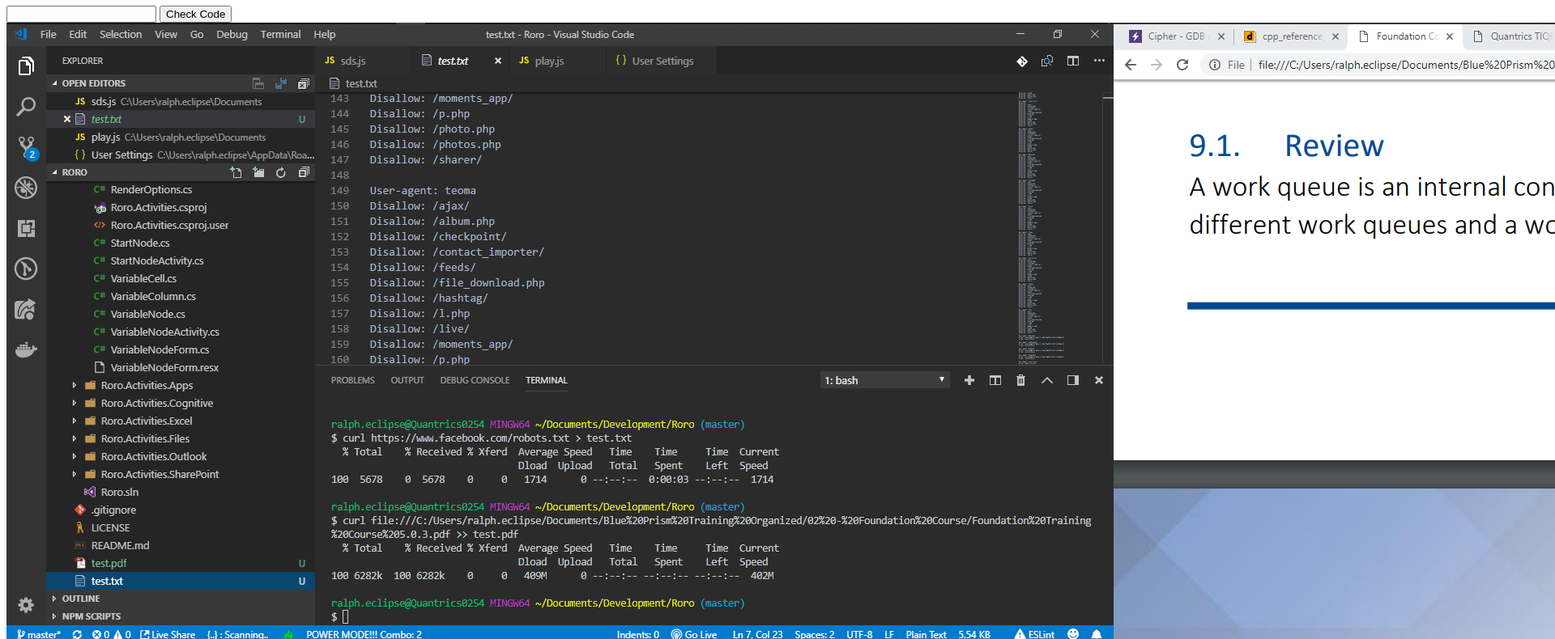
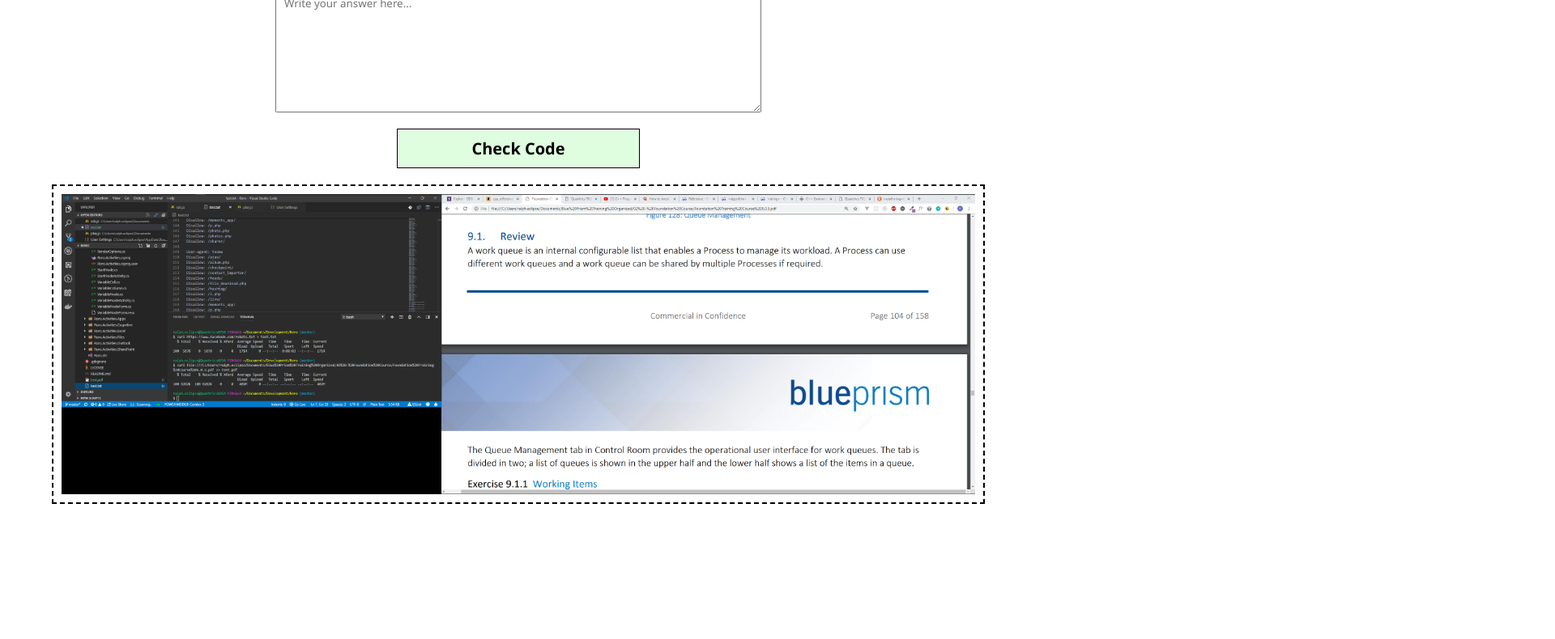
Before and after one commit to ralphchristianeclipse/code-quiz, a plain HTML site: page index.html in a window 1280 px wide. Shown: the part 74-864 px from the top of the page at 81% size, 1920 px wide, since content can reach past the window. After the commit the page ends 800 px from the top, so only its background shows below. Drawn offline with Linux system fonts and the light colour scheme.

Commit message:
:sparkles: UI Design

```diff
--- a/index.css
+++ b/index.css
@@ -1,25 +1,48 @@
-table.calculator tbody > tr > td {
-  padding: 60px 80px;
-  border: 2px solid #000;
-  cursor: pointer;
-  background: #f6f6f6;
-  font-size: 24px;
-  font-weight: bold;
+* {
+  margin: 0;
+  padding: 0;
+  font-family: 'Segoe UI', Tahoma, Geneva, Verdana, sans-serif;
+  box-sizing: border-box;
 }
-table.calculator tbody > tr:nth-child(4) > td:not(:nth-child(2)) {
-  background: #e6e6e6;
-  font-weight: regular;
+#code-image {
+  display: block;
+  object-fit: cover;
+  margin: auto;
+  margin-top: 20px;
+  width: 90vw;
+  padding: 10px;
+  border: 2px dashed #000;
 }
 
-table.calculator tbody > tr > td:hover {
-  background: #d6d6d6;
+#code-form {
+  display: flex;
+  flex-flow: column nowrap;
+  justify-content: center;
+  align-items: center;
+  height: 100vh;
 }
 
-table.calculator tbody > tr > td:nth-child(4) {
-  background: #e6e6e6;
-  font-weight: regular;
+#code {
+  padding: 5px 10px;
+  margin: 20px;
+  min-width: 600px;
+  min-height: 150px;
 }
 
-table.calculator tbody > tr > td:nth-child(4):hover {
-  background: #0077d7;
+#code-submit-button {
+  padding: 10px 20px;
+  display: inline-block;
+  width: 300px;
+  background: #dffddf;
+  outline: 0;
+  border: 1px solid #000;
+  cursor: pointer;
+  font-size: 20px;
+  font-weight: bold;
+
+  transition: all 0.5s ease-in-out;
 }
+
+#code-submit-button:hover {
+  background: #dfdfda;
+}
--- a/index.html
+++ b/index.html
@@ -5,13 +5,17 @@
     <meta http-equiv="X-UA-Compatible" content="IE=edge" />
     <title>Page Title</title>
     <meta name="viewport" content="width=device-width, initial-scale=1" />
-    <style rel="stylesheet" href="index.css"></style>
+    <link rel="stylesheet" href="index.css" />
   </head>
   <body>
-    <div>
-      <h1>Lets test your skills 😜</h1>
+    <div id="code-form">
+      <h1>Let's test your skills 😜</h1>
       <h3 id="code-info"></h3>
-      <input id="code" type="text" />
+      <textarea
+        id="code"
+        type="text"
+        placeholder="Write your answer here..."
+      ></textarea>
       <button id="code-submit-button">Check Code</button>
       <img id="code-image" />
     </div>
```
